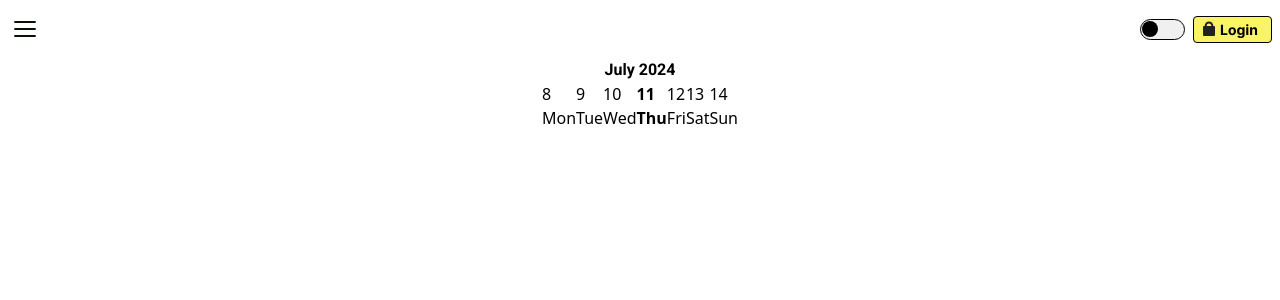
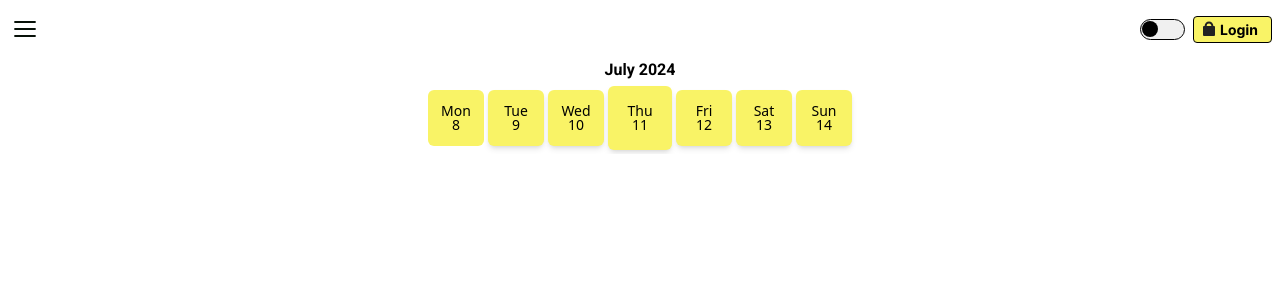
Before and after one commit to DanieliusRyliskis/Delayo-v2, a React (Vite) app in the folder client/: page /home in a window 1280 px wide. Shown: the top 300 px of the page. Built offline with nearby package versions, Linux system fonts and the light colour scheme.

Commit message:
Styles li elements of the calendar

```diff
--- a/client/src/pages/taskPage.jsx
+++ b/client/src/pages/taskPage.jsx
@@ -37,46 +37,47 @@ function TaskPage() {
             months[date.getMonth()]
           } ${date.getFullYear()}`}</h1>
           <div>
-            <ul className="flex justify-center">
-              <li>
-                <h2>
-                  {date.getDate() - 3} <br />{" "}
-                  <span>{currentDay("subtract", 3)}</span>
+            <ul className="flex justify-center items-center overflow-hidden gap-1 py-1">
+              <li className="w-14 h-14 flex justify-center items-center rounded-md shadow- bg-primary shrink-0">
+                <h2 className="text-center text-sm leading-none">
+                  {currentDay("subtract", 3)}
+                  <br /> <span>{date.getDate() - 3}</span>
                 </h2>
               </li>
-              <li>
-                <h2>
-                  {date.getDate() - 2} <br />{" "}
-                  <span>{currentDay("subtract", 2)}</span>
+              <li className="w-14 h-14 flex justify-center items-center rounded-md shadow-md bg-primary shrink-0">
+                <h2 className="text-center text-sm leading-none">
+                  {currentDay("subtract", 2)}
+                  <br /> <span>{date.getDate() - 2}</span>
                 </h2>
               </li>
-              <li>
-                <h2>
-                  {date.getDate() - 1} <br />{" "}
-                  <span>{currentDay("subtract", 1)}</span>
+              <li className="w-14 h-14 flex justify-center items-center rounded-md shadow-md bg-primary shrink-0">
+                <h2 className="text-center text-sm leading-none">
+                  {currentDay("subtract", 1)}
+                  <br /> <span>{date.getDate() - 1}</span>
                 </h2>
               </li>
-              <li className="font-bold">
-                <h2>
-                  {date.getDate()} <br /> <span>{currentDay("add", 0)}</span>
+              <li className="w-16 h-16 flex justify-center items-center rounded-md shadow-md bg-primary shrink-0">
+                <h2 className="text-center text-sm leading-none">
+                  {currentDay("add", 0)}
+                  <br /> <span>{date.getDate()}</span>
                 </h2>
               </li>
-              <li>
-                <h2>
-                  {date.getDate() + 1} <br />{" "}
-                  <span>{currentDay("add", 1)}</span>
+              <li className="w-14 h-14 flex justify-center items-center rounded-md shadow-md bg-primary shrink-0">
+                <h2 className="text-center text-sm leading-none">
+                  {currentDay("add", 1)}
+                  <br /> <span>{date.getDate() + 1}</span>
                 </h2>
               </li>
-              <li>
-                <h2>
-                  {date.getDate() + 2} <br />{" "}
-                  <span>{currentDay("add", 2)}</span>
+              <li className="w-14 h-14 flex justify-center items-center rounded-md shadow-md bg-primary shrink-0">
+                <h2 className="text-center text-sm leading-none">
+                  {currentDay("add", 2)}
+                  <br /> <span>{date.getDate() + 2}</span>
                 </h2>
               </li>
-              <li>
-                <h2>
-                  {date.getDate() + 3} <br />{" "}
-                  <span>{currentDay("add", 3)}</span>
+              <li className="w-14 h-14 flex justify-center items-center rounded-md shadow-md bg-primary shrink-0">
+                <h2 className="text-center text-sm leading-none">
+                  {currentDay("add", 3)}
+                  <br /> <span>{date.getDate() + 3}</span>
                 </h2>
               </li>
             </ul>
```
